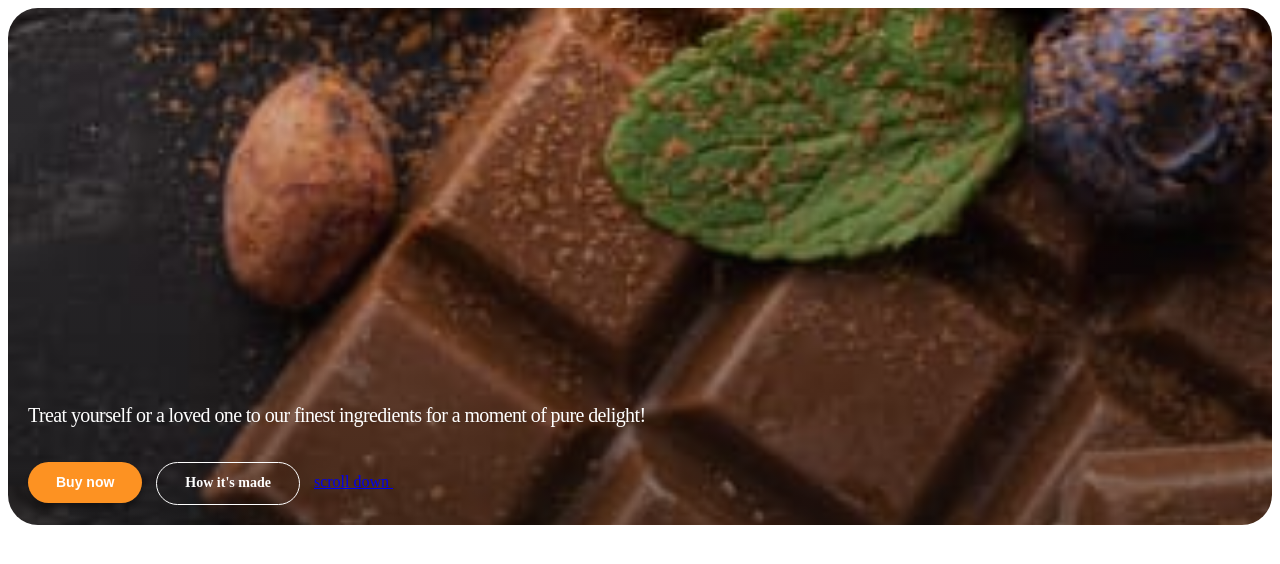
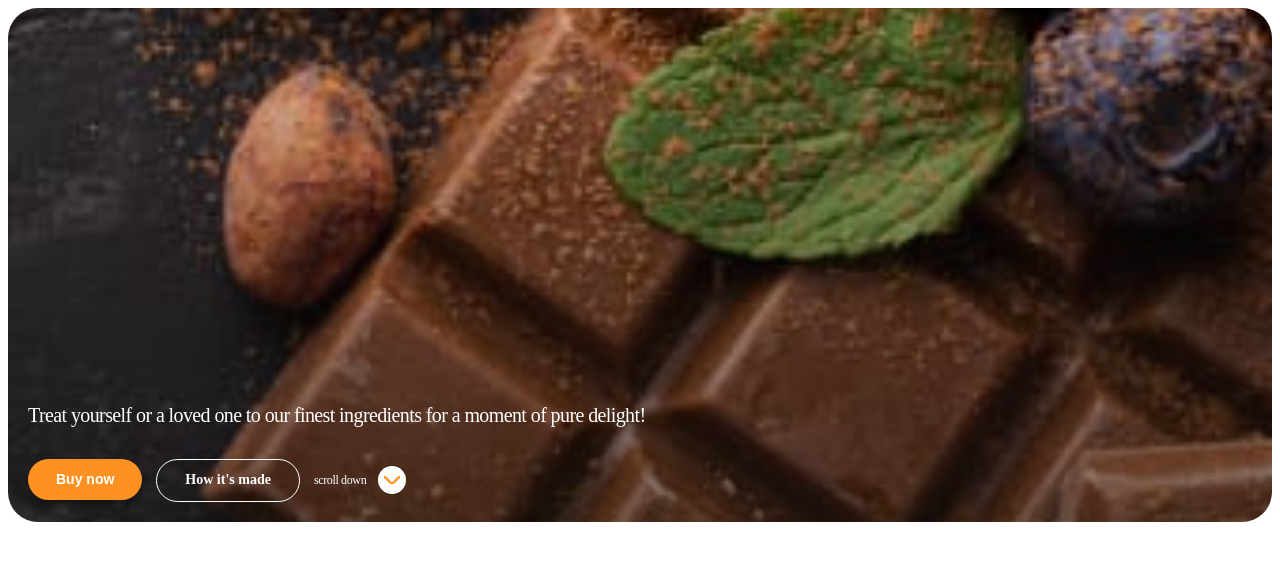
Before and after one commit to AVasilaki/chokolad, a plain HTML site: page index.html in a window 1280 px wide. Drawn offline with Linux system fonts and the light colour scheme.

Commit message:
hero styles

```diff
--- a/css/styles.css
+++ b/css/styles.css
@@ -59,11 +59,15 @@
   background: #fd9222;
   box-shadow: 0px 4px 4px rgba(0, 0, 0, 0.25);
   border-radius: 100px;
-
   font-weight: 600;
   font-size: 14px;
   line-height: 1.2;
   color: #ffffff;
+}
+.buy-now-btn:hover,
+.buy-now-btn:focus {
+  background-color: transparent;
+  color: #fd9222;
 }
 .hero-nav-link {
   display: flex;
@@ -78,7 +82,23 @@
   font-size: 14px;
   line-height: 1.2;
   text-decoration: none;
-  /* identical to box height */
-
   color: #ffffff;
 }
+.hero-scroll-link {
+  display: flex;
+  align-items: center;
+  gap: 12px;
+  font-family: "Montserrat";
+  font-style: normal;
+  font-weight: 500;
+  font-size: 12px;
+  line-height: 1.17;
+  text-decoration: none;
+  letter-spacing: -0.03em;
+  color: #ffffff;
+}
+.hero-skroll-icon {
+  background-color: white;
+  border-radius: 50%;
+  fill: #fd9222;
+}
--- a/index.html
+++ b/index.html
@@ -20,8 +20,8 @@
           <a class="hero-nav-link link" href="">How it&#39;s made</a>
           <a class="hero-scroll-link link" href="#footer"
             >scroll down
-            <svg width="28" height="28">
-              <use href=""></use>
+            <svg class="hero-skroll-icon" width="28" height="28">
+              <use href="./img/icons.svg#icon-angle"></use>
             </svg>
           </a>
         </div>
```
Also changed, not shown: img/icons.svg (added).
